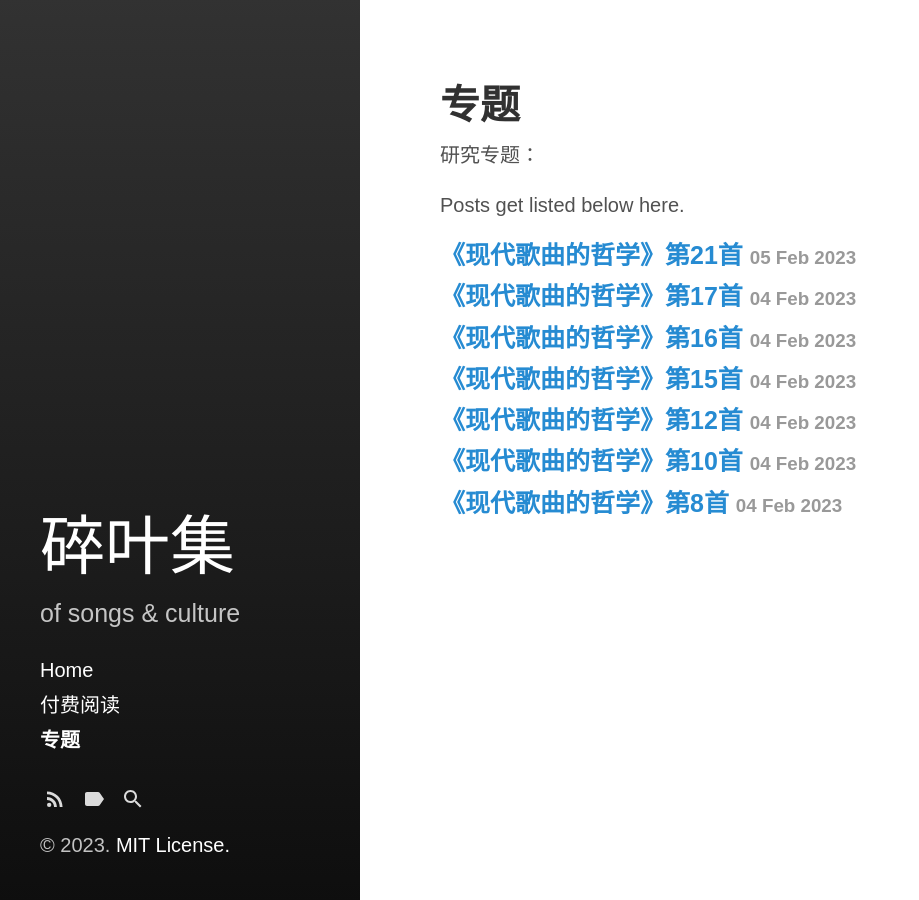
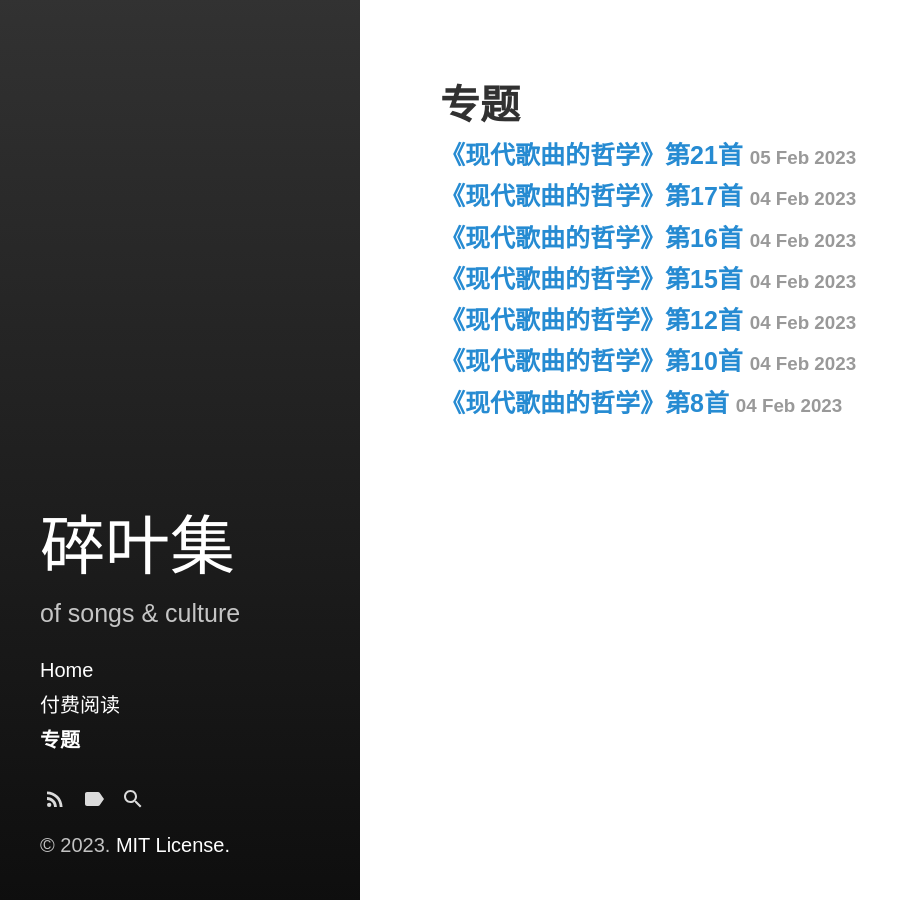
Before and after one commit to ukuz/ukuz.github.io, a Jekyll site: the page built from category/projects.md, in a window 1280 px wide. Shown: the whole page, without its empty margins (0-919 px from the left). Built offline with Jekyll 4.4.1, drawn with Linux system fonts in a browser that asks for light colours.

Commit message:
Update projects.md

```diff
--- a/category/projects.md
+++ b/category/projects.md
@@ -2,7 +2,3 @@
 layout: category
 title: 专题
 ---
-
-研究专题：
-
-Posts get listed below here.
```
